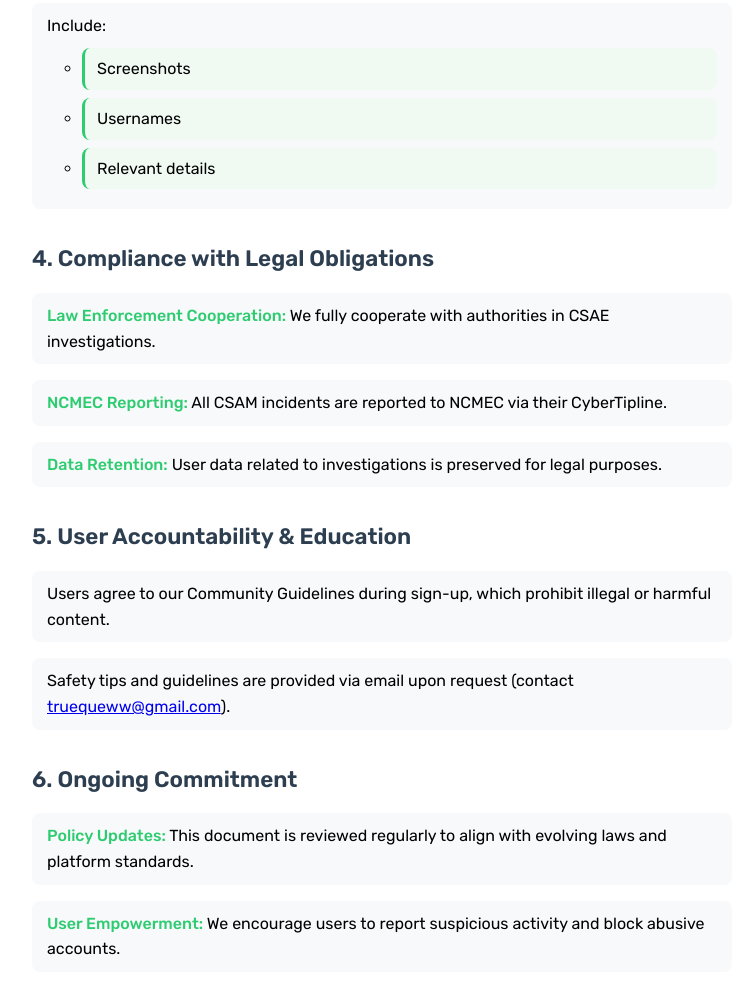
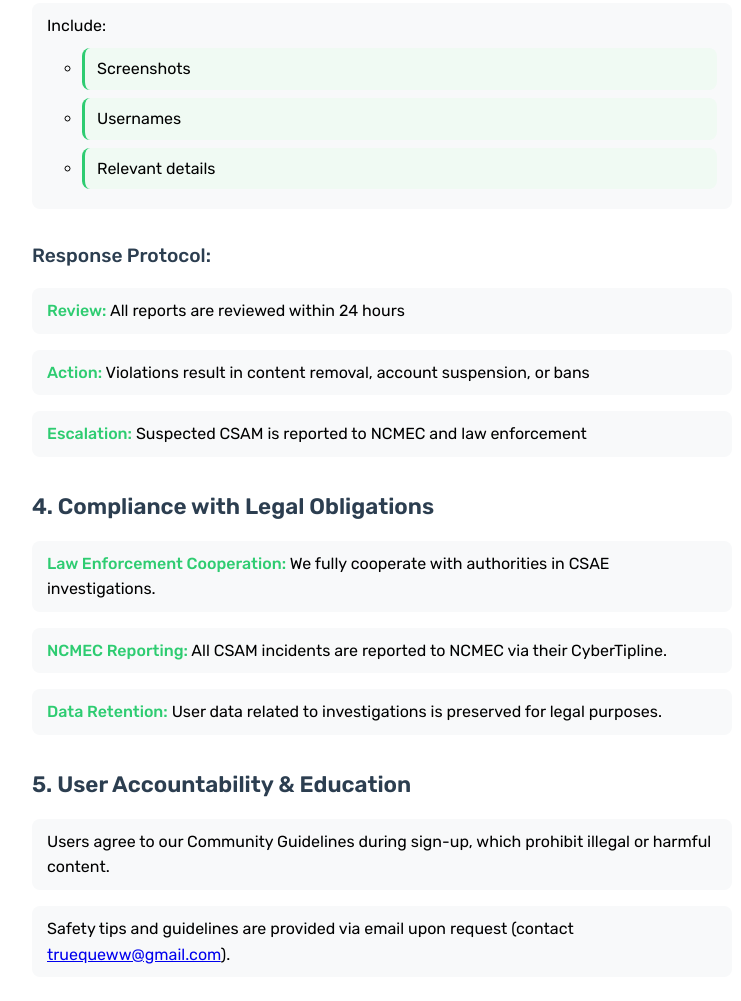
Before and after one commit to Jeiberth/MyWebsite, a plain HTML site: page trueque/child-safety-standards/index.html in a window 1280 px wide. Shown: the part 1707-2708 px from the top of the page, without its empty margins (258-999 px from the left). Drawn offline with Linux system fonts and the light colour scheme.

Commit message:
Update index.html
Add Response Protocol

```diff
--- a/trueque/child-safety-standards/index.html
+++ b/trueque/child-safety-standards/index.html
@@ -354,6 +354,13 @@
                 </li>
             </ul>
 
+            <h3>Response Protocol:</h3>
+            <ul class="policy-list">
+                <li><span class="highlight">Review:</span> All reports are reviewed within 24 hours</li>
+                <li><span class="highlight">Action:</span> Violations result in content removal, account suspension, or bans</li>
+                <li><span class="highlight">Escalation:</span> Suspected CSAM is reported to NCMEC and law enforcement</li>
+            </ul>
+
             <h2>4. Compliance with Legal Obligations</h2>
             <ul class="policy-list">
                 <li><span class="highlight">Law Enforcement Cooperation:</span> We fully cooperate with authorities in CSAE investigations.</li>
```
